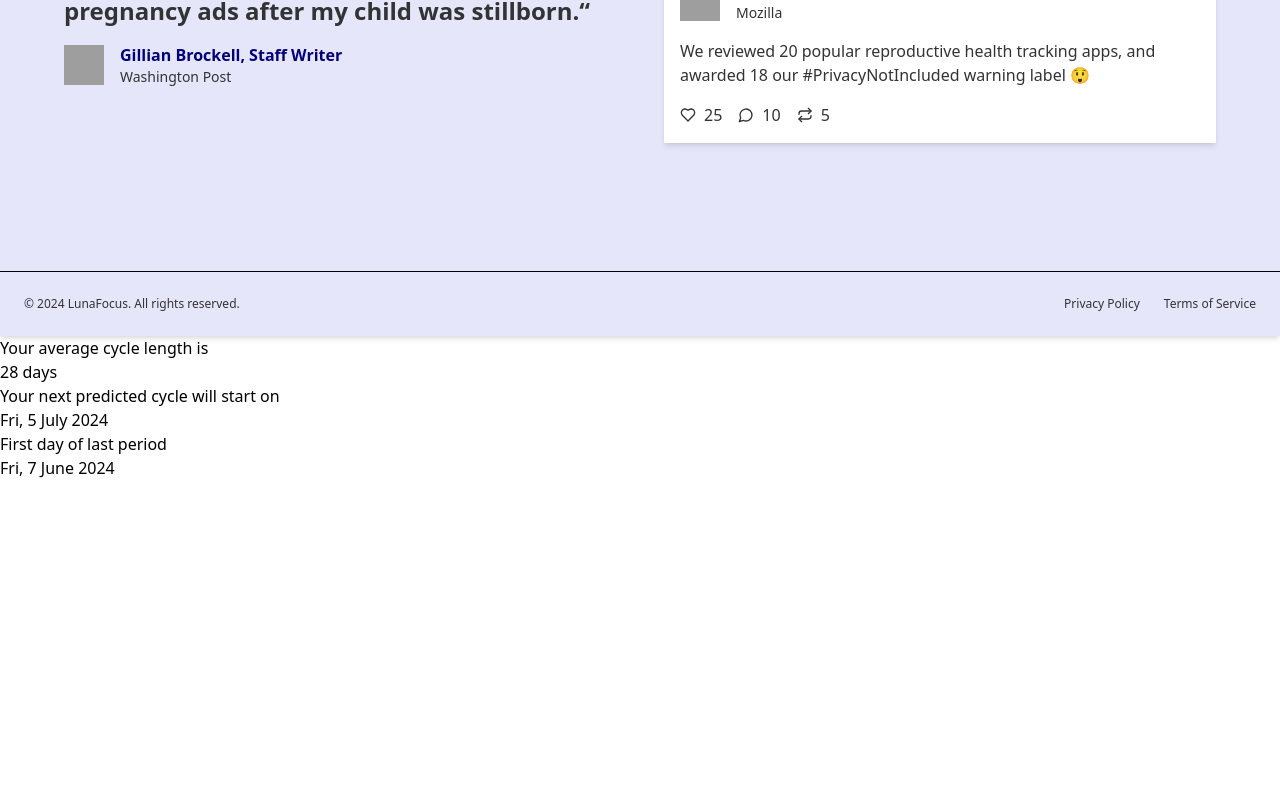
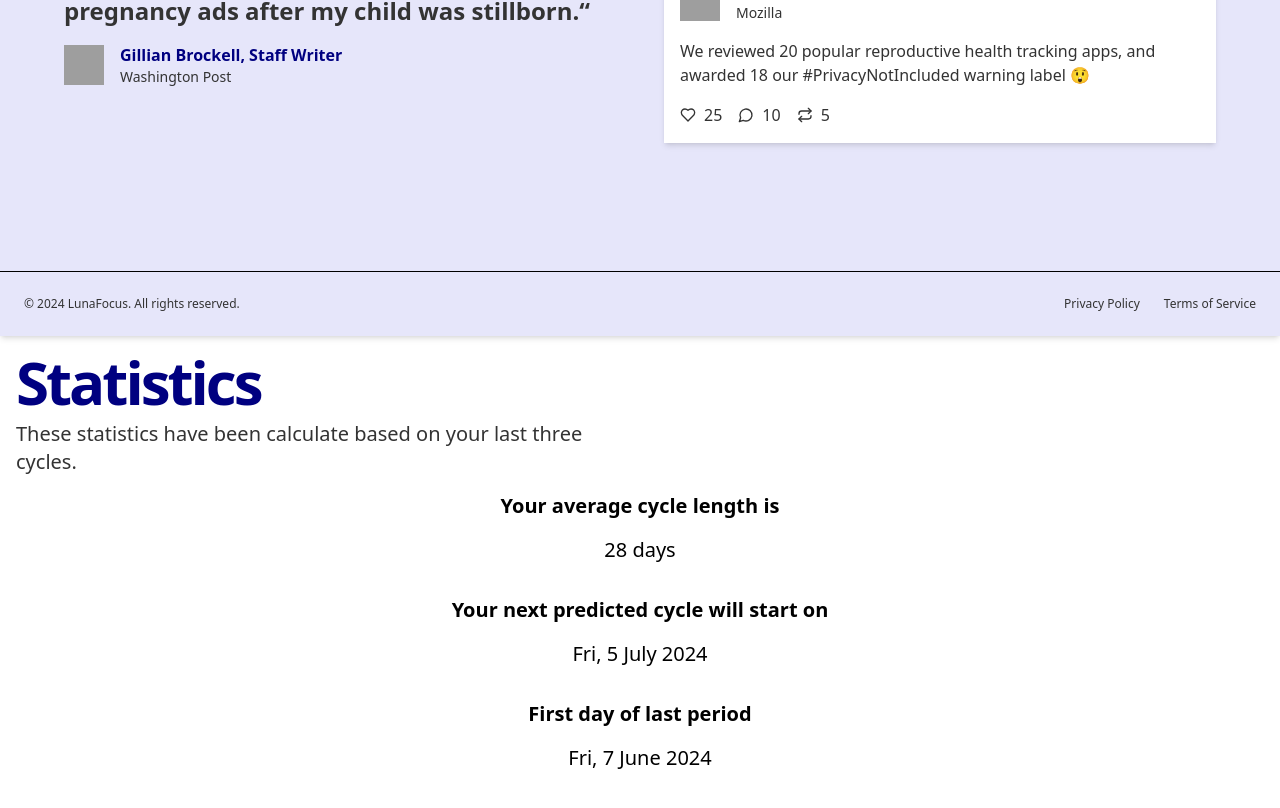
Before and after one commit to blackgirlbytes/LunaFocus, a Next.js app: page / in a window 1280 px wide. Shown: the part 2347-3155 px from the top of the page. Before the commit the page ends 2827 px from the top, so only its background shows below. Built offline with nearby package versions, Linux system fonts and the light colour scheme; grey boxes are pictures that could not be loaded.

Commit message:
Add styling using Tailwind

```diff
--- a/src/components/statistics.jsx
+++ b/src/components/statistics.jsx
@@ -1,19 +1,28 @@
-
 export function Statistics() {
 
     return (
-        <div>
+      <div className="container mx-auto p-4">
 
-        <h3>Your average cycle length is</h3>
-            <div>28 days</div>
+        <div className="space-y-2">
+          <h1 className="text-3xl font-bold tracking-tighter sm:text-5xl xl:text-6xl/none text-[#000080]">
+            Statistics
+          </h1>
+          <p className="max-w-[600px] text-[#333333] md:text-xl">
+            These statistics have been calculate based on your last three cycles.
+          </p>
+        </div>
 
-        <h3>Your next predicted cycle will start on</h3>
-            <div>Fri, 5 July 2024</div>
+        <main className="flex flex-col items-center justify-center py-4">
+          <h2 className="text-xl font-bold mb-4">Your average cycle length is</h2>
+          <p className="text-xl mb-8 text-center">28 days</p>
 
-        <h3>First day of last period</h3>
-            <div>Fri, 7 June 2024</div>
+          <h2 className="text-xl font-bold mb-4">Your next predicted cycle will start on</h2>
+          <p className="text-xl mb-8 text-center">Fri, 5 July 2024</p>
 
-        </div>
+          <h2 className="text-xl font-bold mb-4">First day of last period</h2>
+          <p className="text-xl mb-8 text-center">Fri, 7 June 2024</p>
+        </main>
+      </div>
     );
 
 }
```
